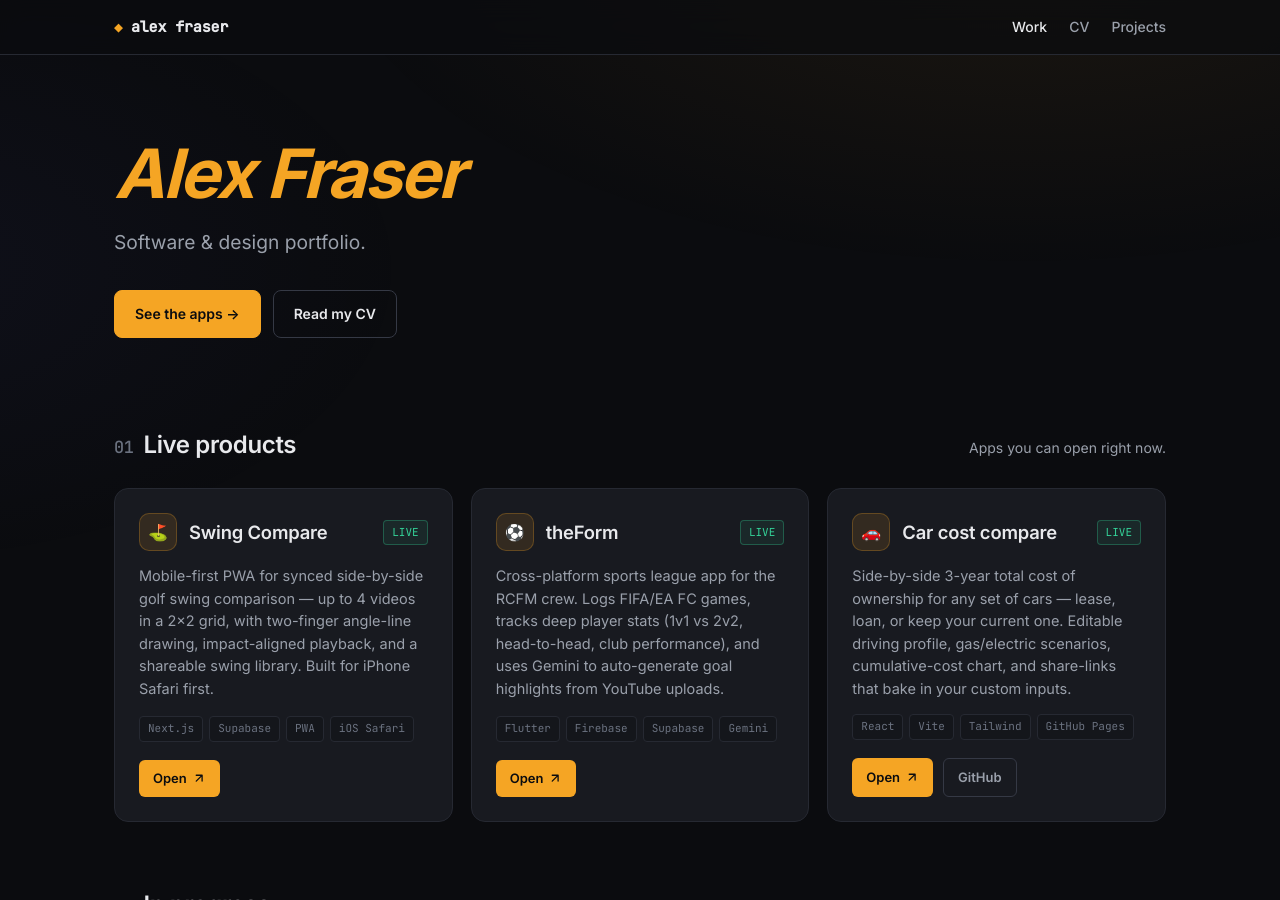
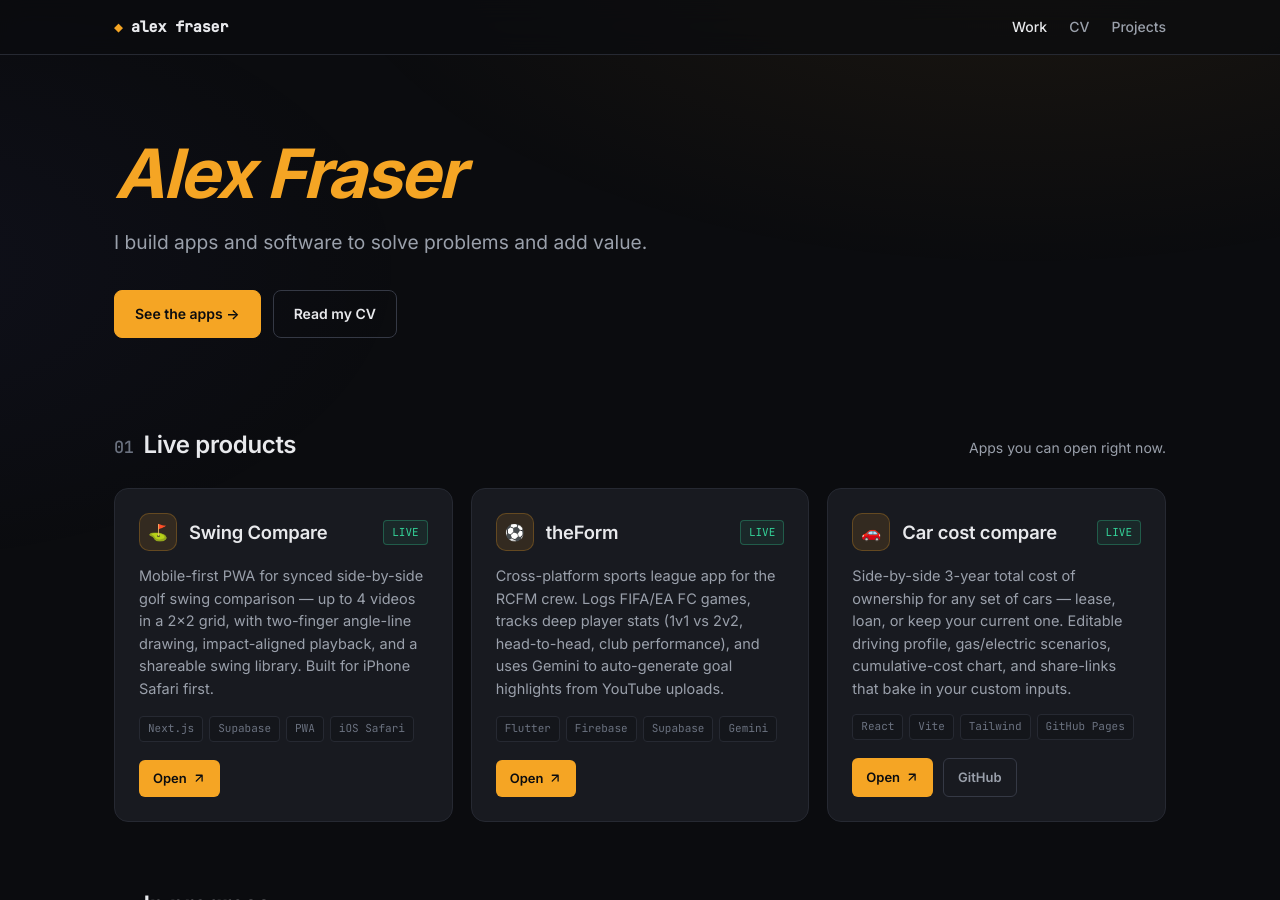
Before and after one commit to alexfraseriv/alexfraseriv.github.io, a Jekyll site: the page built from _pages/index.md, in a window 1280 px wide and 900 px high. Built offline with Jekyll 4.4.1, drawn with Linux system fonts in a browser that asks for light colours.

Commit message:
home: humbler hero copy — drop "sharp", note what I actually do
Per user feedback: take out the "sharp" framing and note that I build
apps and software to solve problems and add value.

Hero subhead now: "I build apps and software to solve problems and add value."

Matches the spirit of the simplification — concrete, plain, no
self-flattering adjectives. Bracket-wrapped CTAs unchanged.

```diff
--- a/_layouts/home.html
+++ b/_layouts/home.html
@@ -262,7 +262,7 @@ layout: default
 
 <section class="hero">
     <h1><span class="accent">Alex Fraser</span></h1>
-    <p class="hero-sub">Software &amp; design portfolio.</p>
+    <p class="hero-sub">I build apps and software to solve problems and add value.</p>
     <div class="hero-ctas">
         <a href="#products" class="btn btn-primary">See the apps →</a>
         <a href="/cv/" class="btn btn-ghost">Read my CV</a>
```
